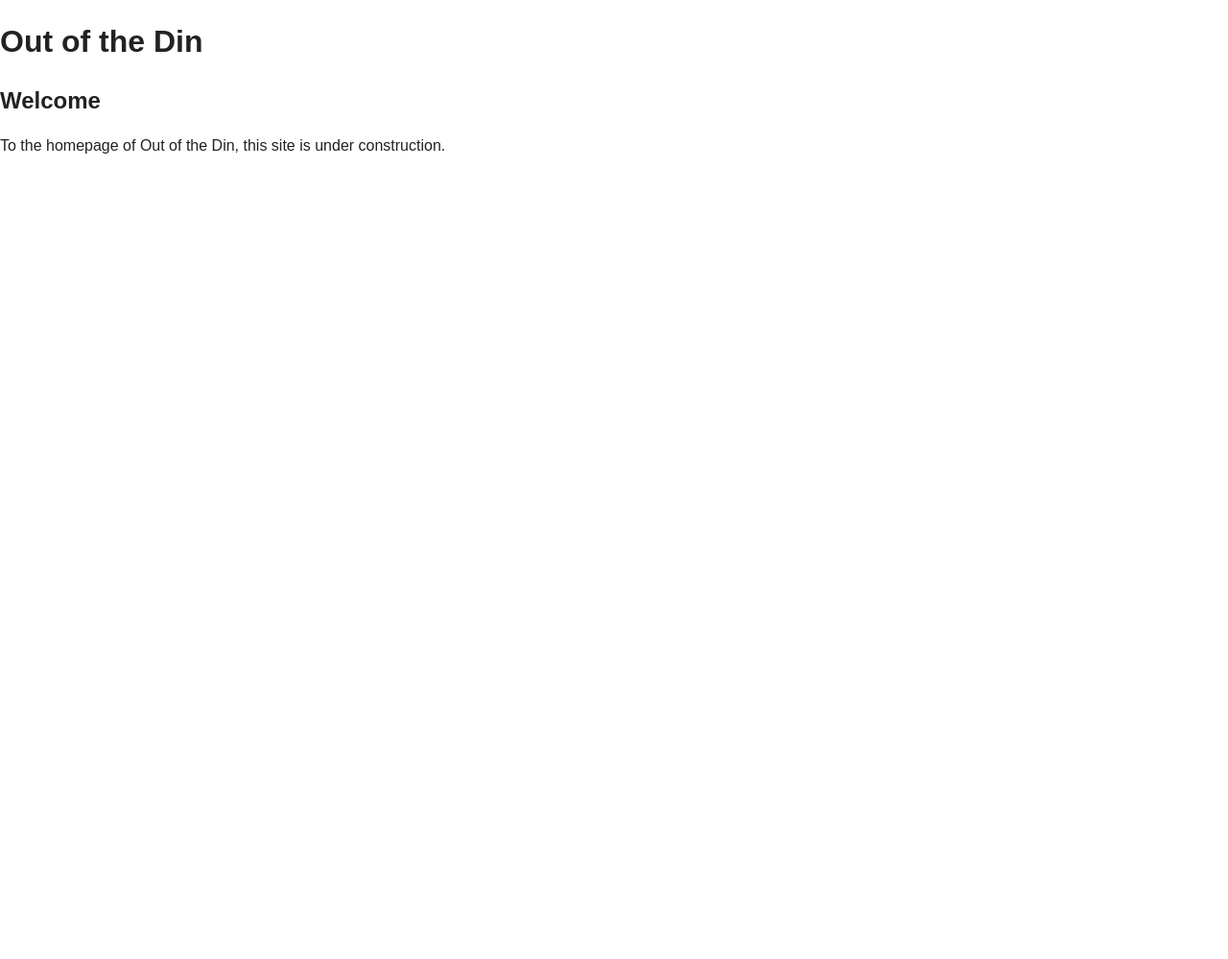
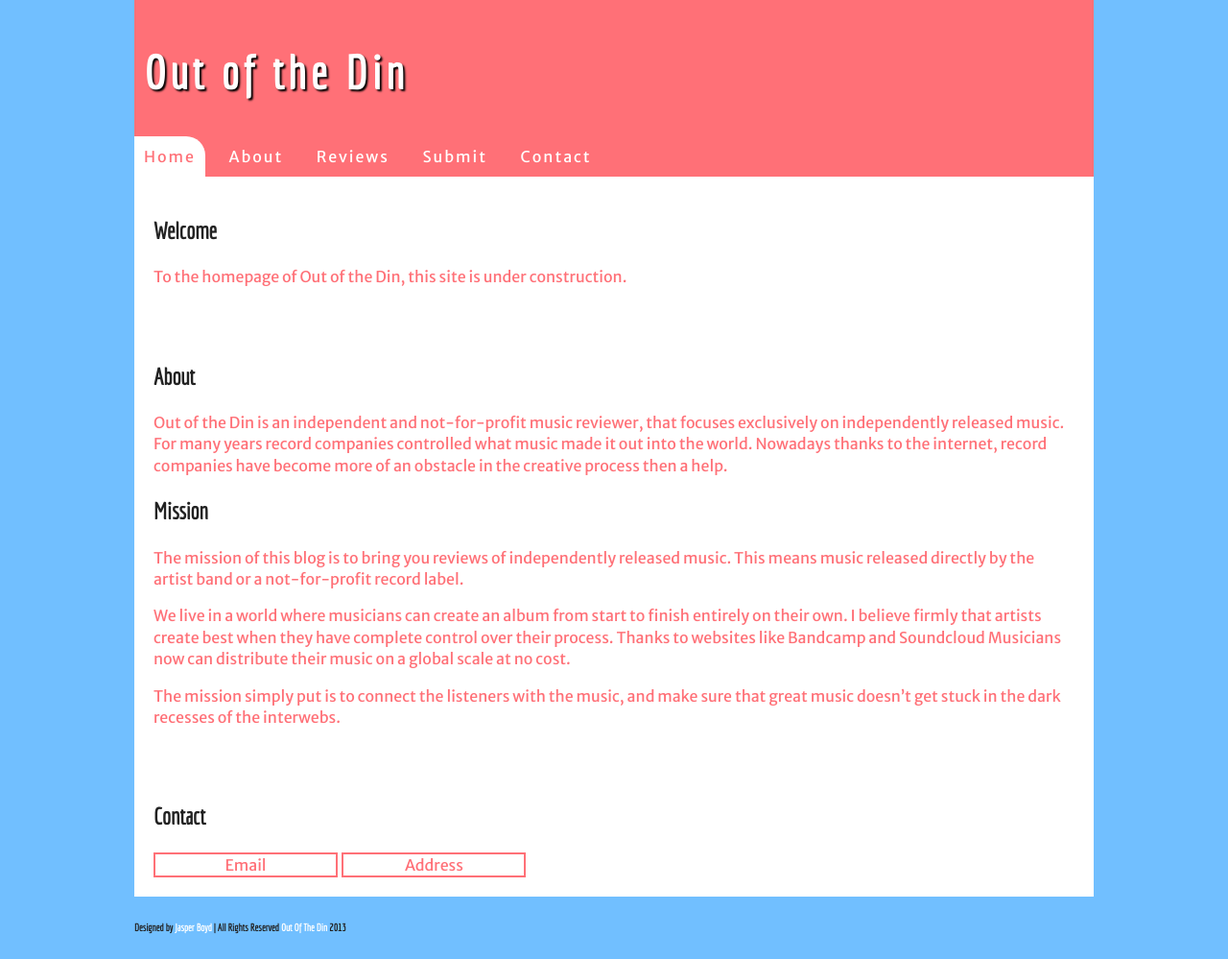
Before and after one commit to jasperboyd/outofthedin, a plain HTML site: page index.html in a window 1280 px wide. Shown: the whole page at 96% size. Before the commit the page ends 800 px from the top, so only its background shows below. Drawn offline with nearby package versions, Linux system fonts and the light colour scheme.

Commit message:
initial styles made
color choice, fonts, general layout

```diff
--- a/css/main.css
+++ b/css/main.css
@@ -21,6 +21,7 @@ textarea {
 body {
     font-size: 1em;
     line-height: 1.4;
+    background: #71BFFF;
 }
 
 /*
@@ -92,10 +93,106 @@ textarea {
 /* ==========================================================================
    Author's custom styles
    ========================================================================== */
+header,
+article,
+footer {
+	min-width: 500px;
+	max-width: 1000px;
+	width: 80%;
+	margin: 0 auto;
+}
 
+header {
+	background: #FF7077;
+	padding-top: 10px;
+}
 
+nav a {
+	display: inline-block;
+	margin-right: 10px;
+	letter-spacing: 2px;
+	padding: 10px;
+}
 
+nav .selected {
+	color: #FF7077;
+	background: white;
+	-webkit-border-top-right-radius: 20px;
+	-moz-border-radius-topright: 20px;
+	border-top-right-radius: 20px;
+}
 
+article {
+	background: white;
+}
+
+footer a {
+	font-family: 'Economica', sans-serif;
+}
+
+footer h6 {
+	letter-spacing: 1px solid #FF7077;
+}
+
+.center button
+{
+	width: 20%;
+}
+
+button {
+	background: white;
+	border: 2px solid #FF7077;
+}
+
+button:hover {
+	background: #FF7077;
+	color: white;
+	border: 2px solid #BFFF71;
+}
+
+#title {
+	font-size: 3em;
+	color: white;
+	letter-spacing: 5px;
+	text-shadow: 2px 2px 2px black;
+	padding-left: 10px;
+}
+
+.text
+{
+	padding: 20px;
+}
+
+.buttons
+{
+	padding: 20px;
+}
+
+h1,
+h2,
+h3,
+h4,
+h5,
+h6 {
+	font-family: 'Economica', sans-serif;
+}
+
+a,
+p,
+label,
+button {
+	font-family: 'Merriweather Sans', sans-serif;
+	color: #FF7077;
+}
+
+a {
+	text-decoration: none;
+	color: white;
+}
+
+a:hover {
+	color: #BFFF71;
+}
 
 
 
--- a/index.html
+++ b/index.html
@@ -24,14 +24,74 @@
         <!-- Add your site or application content here -->
         <header>
         	<h1 id="title">Out of the Din</h1>
+        	<nav>
+        		<a href="" class="selected">Home</a>
+        		<a href="">About</a>
+         		<a href="">Reviews</a>
+        		<a href="">Submit</a>
+        		<a href="">Contact</a>
+        	<nav>
         </header>
 
-        <article>
+        <article id="home">
+        	<section class="text">
         	<h2>Welcome</h2>
         	<p>
         		To the homepage of Out of the Din, this site is under construction.
         	</p>
+        	</section>
         </article>
+
+        <article id="about" class="initblank">
+        	<section class="text">
+        	<h2>About</h2>
+        	<p>
+        		Out of the Din is an independent and not-for-profit music reviewer, that focuses
+        		exclusively on independently released music. For many years record companies
+        		controlled what music made it out into the world. Nowadays thanks to the internet,
+        		record companies have become more of an obstacle in the creative process then a help.
+        	</p>
+
+        	<h2>Mission</h2>
+        	<p>
+        		The mission of this blog is to bring you reviews of independently released music.
+        		This means music released directly by the artist band or a not-for-profit record label.
+        	</p>
+			<p>
+				We live in a world where musicians can create an album from start to finish entirely on
+				their own. I believe firmly that artists create best when they have complete control over
+				their process. Thanks to websites like Bandcamp and Soundcloud Musicians now can distribute
+				their music on a global scale at no cost.
+			</p>
+			<p>
+				The mission simply put is to connect the listeners with the music, and make sure that
+				great music doesn’t get stuck in the dark recesses of the interwebs.
+			</p>
+        	</section>
+        </article>
+
+        <article id="reviews" class="initblank">
+
+        </article>
+
+        <article id="submit" class="initblank">
+
+        </article>
+
+        <article id="contact" class="initblank">
+        	<section class="buttons">
+        	<h2> Contact </h2>
+        	<div class="center">
+        	<button>Email</button>
+        	<button>Address</button>
+        	</div>
+        	</section>
+
+        </article>
+
+        <footer>
+        	<h6>Designed by <a href="http://jasperboyd.com">Jasper Boyd</a> | All Rights Reserved <a href="outofthedin.tumblr.com">Out Of The Din</a> 2013</h6>
+        </footer>
 
         <script src="//ajax.googleapis.com/ajax/libs/jquery/1.9.1/jquery.min.js"></script>
         <script>window.jQuery || document.write('<script src="js/vendor/jquery-1.9.1.min.js"><\/script>')</script>
```
